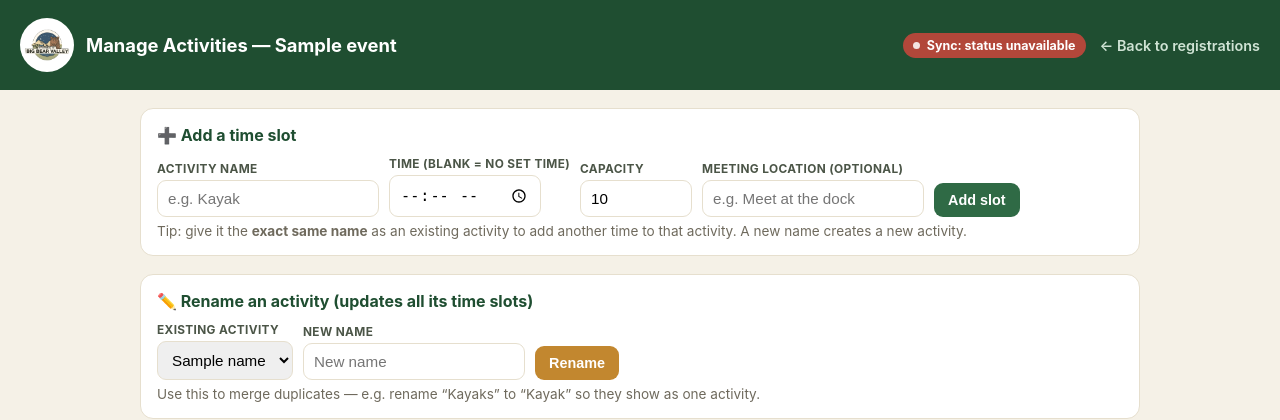
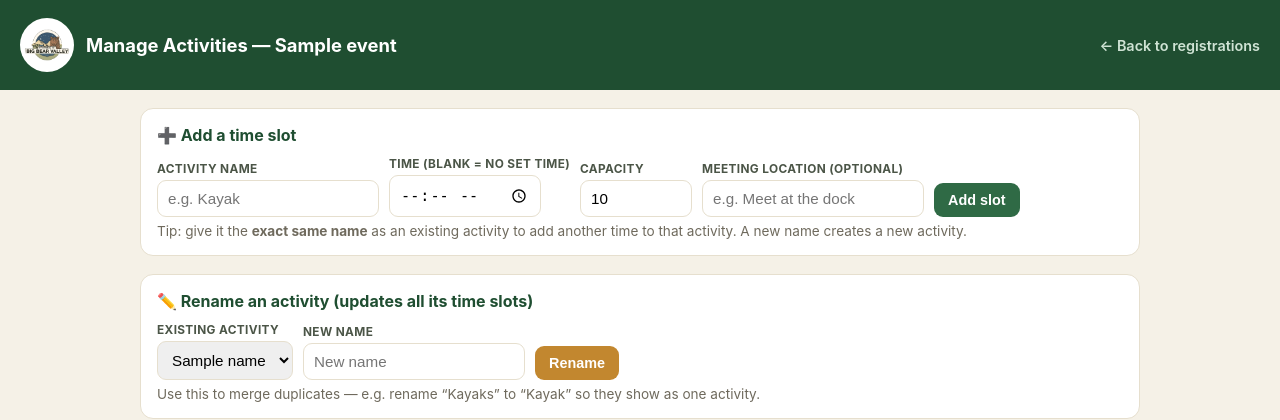
Before and after one commit to VisibleIntellect/oad-signup, a Flask app: template templates/manage.html in a window 1280 px wide. Shown: the top 420 px of the page. Run offline with Flask 3, Linux system fonts and the light colour scheme; the template is opened without the code that fills it: most values are stand-ins (such as "Sample title", 1, 10 or a date in 2020).

Commit message:
Add files via upload

```diff
--- a/templates/manage.html
+++ b/templates/manage.html
@@ -69,7 +69,6 @@
     <h1>Manage Activities — {{ event.name }}</h1>
   </div>
   <div class="hright">
-    <span id="sync-pill" class="sync-pill off" title="Pushes data/activities.json to GitHub when the curated list changes."><span class="dot"></span><span class="t">Sync: checking…</span></span>
     <a class="back" href="/admin?key={{ key }}">← Back to registrations</a>
   </div>
 </header>
@@ -202,58 +201,7 @@ document.querySelectorAll('tr[data-id]').forEach(tr => {
   });
 });
 
-// === GitHub sync indicator ===
-// Polls /api/admin/sync_status every 3s. Reflects whether a sync is pending
-// (debounce timer running), in flight, succeeded, or errored.
-const SYNC_PILL = document.getElementById('sync-pill');
-const SYNC_TEXT = SYNC_PILL.querySelector('.t');
-function relTime(iso){
-  if(!iso) return '';
-  const t = Math.max(0, Math.round((Date.now() - new Date(iso).getTime())/1000));
-  if(t < 5)     return 'just now';
-  if(t < 60)    return t + 's ago';
-  if(t < 3600)  return Math.round(t/60) + 'm ago';
-  if(t < 86400) return Math.round(t/3600) + 'h ago';
-  return Math.round(t/86400) + 'd ago';
-}
-async function pollSync(){
-  let cls = 'idle', text = 'Sync: idle', title = '';
-  try{
-    const r = await fetch('/api/admin/sync_status?key='+encodeURIComponent(KEY), {cache:'no-store'});
-    const s = await r.json();
-    if(s.ok === false){ throw new Error(s.error || 'status fetch failed'); }
-    if(!s.enabled){
-      cls = 'off';
-      text = 'Sync: off (no GITHUB_TOKEN)';
-      title = 'Set GITHUB_TOKEN in Render → Environment to enable automatic GitHub sync.';
-    } else if(s.in_flight){
-      cls = 'syncing'; text = 'Sync: pushing to GitHub…';
-    } else if(s.pending){
-      cls = 'pending';
-      text = 'Sync: change queued (~' + s.debounce_seconds + 's)…';
-    } else if(s.last_sync_error){
-      cls = 'error';
-      const short = s.last_sync_error.length > 80 ? s.last_sync_error.slice(0,80)+'…' : s.last_sync_error;
-      text = 'Sync: ⚠ ' + short;
-      title = 'Last error: ' + s.last_sync_error;
-    } else if(s.last_sync_success_at){
-      cls = 'synced';
-      text = 'Sync: ✓ ' + relTime(s.last_sync_success_at);
-      title = 'Last pushed ' + s.last_sync_success_at + ' to ' + s.repo + '/' + s.file;
-    } else {
-      cls = 'idle'; text = 'Sync: idle (nothing pushed yet this run)';
-    }
-  }catch(e){
-    cls = 'error'; text = 'Sync: status unavailable';
-    title = String(e);
-  }
-  SYNC_PILL.className = 'sync-pill ' + cls;
-  SYNC_TEXT.textContent = text;
-  if(title) SYNC_PILL.setAttribute('title', title);
-  else SYNC_PILL.removeAttribute('title');
-}
-pollSync();
-setInterval(pollSync, 3000);
+// (GitHub auto-sync status indicator removed — the app's data lives in its own database.)
 </script>
 </body>
 </html>
```
